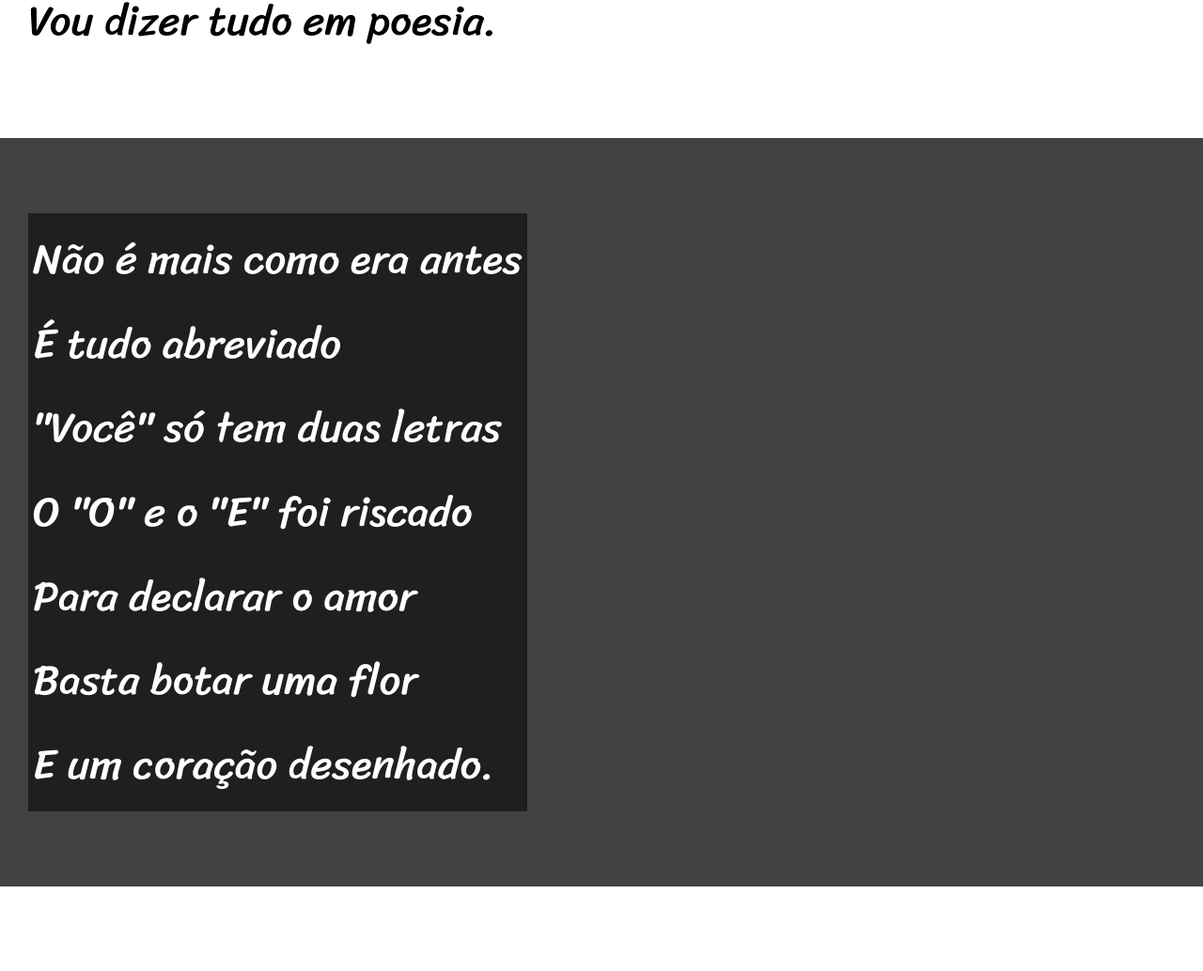
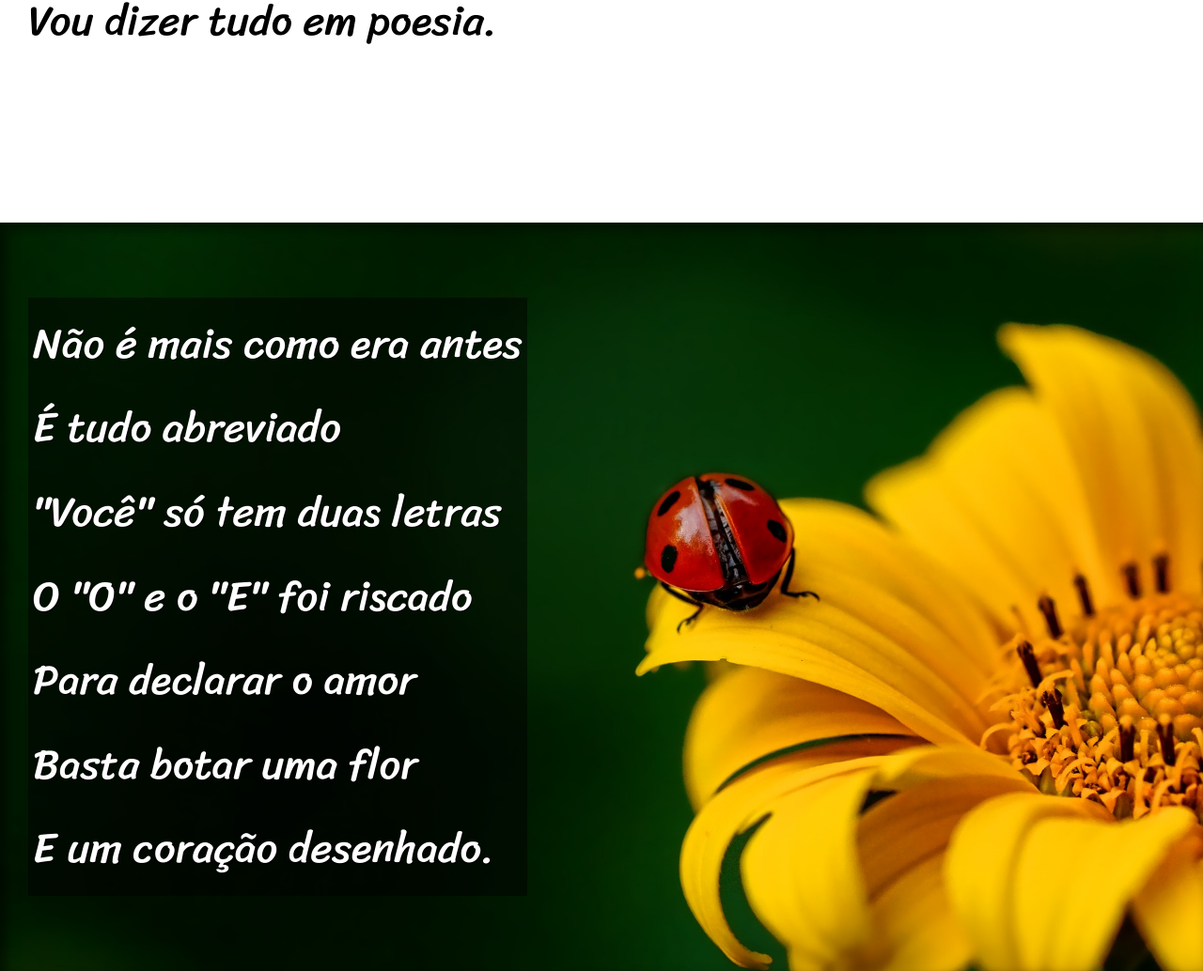
Before and after one commit to juandesenvolvedor/html_css, a plain HTML site: page Modulo 3/Desafio Cordel/index.html in a window 1280 px wide. Shown: the part 900-1934 px from the top of the page at 94% size. Drawn offline with Linux system fonts and the light colour scheme.

Commit message:
projeto finalizado

```diff
--- a/Modulo 3/Desafio Cordel/estilo/style.css
+++ b/Modulo 3/Desafio Cordel/estilo/style.css
@@ -58,6 +58,10 @@ section{
     font-size: 3.5vw;
 }
 
+section > p{
+    padding-bottom: 2em;
+}
+
 section.normal {
     background-color: white;
     color: black;
@@ -67,12 +71,25 @@ section.normal {
 section.imagem{
     background-color: rgb(66, 66, 66);
     color: white;
+    box-shadow: inset 6px 6px 13px 0px rgba(0, 0, 0, 0.548);
+    background-size: cover;
+    background-attachment: fixed;
 }
 
 section.imagem > p{
     display: inline-block;
     padding: 5px;
-    background-color: rgba(0, 0, 0, 0.527);
+    background-color: rgba(0, 0, 0, 0.479);
+    text-shadow: 1px 1px 0px black;
+}
+
+section#img01{
+    background-image: url('../pacote-d012/imagens/background001.jpg');
+    background-position: right center;
+}
+
+section#img02{
+    background-image: url('../pacote-d012/imagens/background002.jpg');
 }
 
 footer{
--- a/Modulo 3/Desafio Cordel/index.html
+++ b/Modulo 3/Desafio Cordel/index.html
@@ -28,7 +28,7 @@
 
 
 
-    <section class="imagem">
+    <section class="imagem" id="img01">
         <p>
             Não é mais como era antes <br>
             É tudo abreviado <br>
@@ -66,7 +66,7 @@
 
 
 
-    <section class="imagem">
+    <section class="imagem" id="img02">
         <p>
             Tenho saudade das cartas <br>
             Escritas com a própria mão <br>
```
